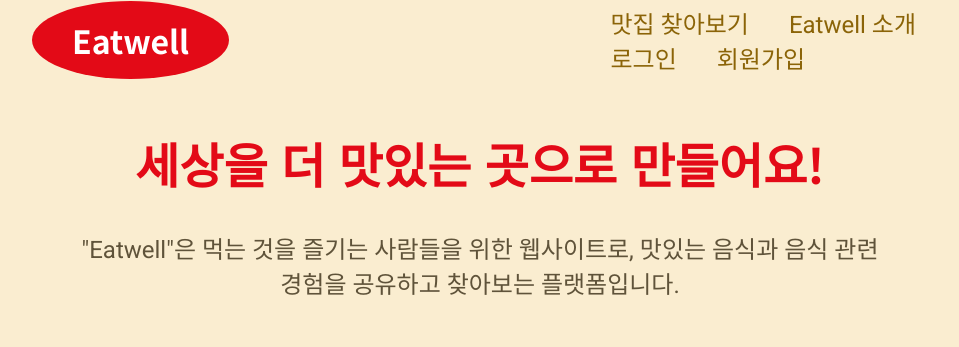
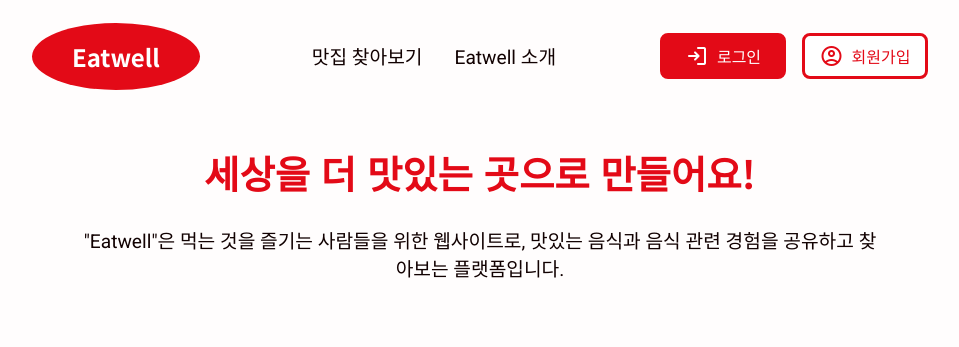
Before and after one commit to nayeongdev/EatWell, a Django app: template templates/main/about.html in a window 1280 px wide. Shown: the top 347 px of the page, without its empty margins (160-1119 px from the left). Run offline with Django 4.2, Linux system fonts and the light colour scheme; the template is opened without the code that fills it, so the values that code supplies are empty.

Commit message:
:lipstick: Style: header CSS 구현
기초 셋팅 및 header CSS 구현

```diff
--- a/static/styles/shared.css
+++ b/static/styles/shared.css
@@ -1,8 +1,38 @@
+:root {
+  --color-primary: #e30a17;
+  --color-secondary: #b50810;
+  --color-tertiary: #f52933;
+  --color-light: #fffdfd;
+  --color-gray: #bfbfbf;
+  --color-dark: #110101;
+  --color-white: #ffffff;
+  --color-error: #e2442f;
+  --color-warning: #ffc900;
+  --color-info: #86b7fe;
+  --color-success: #1ba345;
+  --border-radius: 8px;
+}
+
 body {
   font-family: 'Roboto', sans-serif;
   margin: 0;
-  background-color: rgb(250, 237, 208);
-  font-size: 1.5rem;
+  background-color: var(--color-light);
+  font-size: 1.2rem;
+}
+
+input,
+button,
+textarea {
+  font: inherit;
+}
+
+a {
+  color: var(--color-primary);
+  text-decoration: none;
+}
+
+a:hover {
+  text-decoration: underline;
 }
 
 main {
@@ -14,11 +44,11 @@ main {
 
 main h1 {
   font-family: 'Noto Sans KR', 'Roboto', sans-serif;
-  color:rgb(227, 10, 23);
+  color: var(--color-primary);
 }
 
 main p {
-  color: rgb(95, 83, 58);
+  color: var(--color-dark);
 }
 
 #main-header {
@@ -34,14 +64,15 @@ main p {
 #logo {
   font-family: 'Noto Sans KR', 'Roboto', sans-serif;
   font-weight: bold;
-  font-size: 2rem;
+  font-size: 1.5rem;
 }
 
 #logo a {
   text-decoration: none;
   color: white;
   padding: 1rem 2.5rem;
-  background-color: rgb(227, 10, 23);
+  margin-top: 10px;
+  background-color: var(--color-primary);
   border-radius: 50%;
 }
 
@@ -57,19 +88,24 @@ main p {
 }
 
 #main-header .nav-item {
-  margin-left: 1rem;
+  margin-left: 0.5rem;
 }
 
 #main-header .nav-item a {
   text-decoration: none;
-  color: rgb(139, 100, 8);
+  color: var(--color-dark);
   padding: 0.25rem 0.75rem;
   border-radius: 4px;
 }
 
 #main-header .nav-item a:hover,
 #main-header .nav-item a:active {
-  background-color: rgb(245, 222, 173);
+  border-bottom: 4px solid var(--color-primary);
+}
+
+#main-header .nav-item a:active {
+  outline: 0;
+  box-shadow: 0 0 0 0.125rem rgb(238, 57, 76, 25%);
 }
 
 #drawer-btn {
@@ -87,7 +123,7 @@ main p {
 #drawer-btn span {
   width: 2rem;
   height: 2px;
-  background-color: rgb(119, 83, 5);
+  background-color: var(--color-tertiary);
 }
 
 #mobile-drawer {
@@ -97,11 +133,11 @@ main p {
 #mobile-drawer.open {
   display: block;
   position: fixed;
-  top: 5rem;
+  top: 5.5rem;
   left: 0;
   width: 100%;
-  height: calc(100vh - 5rem);
-  background-color: rgb(43, 31, 5);
+  height: calc(100vh - 5.5rem);
+  background-color: var(--color-secondary);
 }
 
 #mobile-drawer ul {
@@ -125,12 +161,13 @@ main p {
 
 #mobile-drawer .nav-item a:hover,
 #mobile-drawer .nav-item a:active {
-  color: rgb(240, 167, 9);
+  color: var(--color-warning);
 }
 
 @media (min-width: 60rem) {
   #main-header {
     padding: 0 5%;
+    margin-top: 1rem;
   }
 
   #main-header nav {
@@ -152,3 +189,50 @@ main p {
     padding: 0 15%;
   }
 }
+
+/* btn */
+.btn {
+  padding: 0.5rem 0.75rem;
+  border-radius: var(--border-radius);
+  background-color: var(--color-white);
+  border: solid 1px var(--color-white);
+  color: var(--color-dark);
+  cursor: pointer;
+  text-decoration: none;
+  font-size: 1rem;
+  min-width: 6rem;
+  text-align: center;
+  display: flex;
+  justify-content: center;
+  align-items: center;
+  gap: 0.5rem;
+}
+
+.btn:hover {
+  text-decoration: none;
+}
+
+.btn-outline {
+  border: solid 3px var(--color-primary);
+  color: var(--color-primary);
+}
+
+.btn-primary {
+  border: solid 3px var(--color-primary);
+  background-color: var(--color-primary);
+  color: var(--color-white);
+}
+
+.btn:hover,
+.btn:focus {
+  outline: 0;
+  box-shadow: 0 0 0 0.125rem rgb(238, 57, 76, 25%);
+}
+
+.center {
+  text-align: center;
+  display: flex;
+  justify-content: center;
+  align-items: center;
+  gap: 1rem;
+}
--- a/templates/base_generic.html
+++ b/templates/base_generic.html
@@ -10,6 +10,7 @@
   <link rel="preconnect" href="https://fonts.gstatic.com" />
   <link href="https://fonts.googleapis.com/css2?family=Noto+Sans+KR:wght@700&family=Roboto:wght@400;700&display=swap"
     rel="stylesheet" />
+  <link href="https://fonts.googleapis.com/css2?family=Material+Symbols+Rounded" rel="stylesheet" />
 
   <link rel="stylesheet" href="{% static 'styles/shared.css' %}">
   <script src="{% static 'scripts/responsive.js' %}" defer></script>
@@ -34,16 +35,28 @@
           <a href="{% url 'about' %}">Eatwell 소개</a>
         </li>
       </ul>
-      <ul>
+    </nav>
+    <nav>
+      <ul class="center">
         {% if request.user.is_authenticated %}
-        <li class="nav-item"><a href="#">{{request.user | title}} 미식가님</a></li>
-        <li class="nav-item"><a href="{% url 'logout' %}">로그아웃</a></li>
+        <li class="login-item">
+          <a href="{% url 'profile' %}"><strong>{{request.user | title}}</strong> 미식가님</a>
+        </li>
+        <li class="login-item">
+          <a href="{% url 'logout' %}" class="btn btn-outline">
+            <span class="material-symbols-rounded">logout</span> 로그아웃
+          </a>
+        </li>
         {% else %}
-        <li class="nav-item">
-          <a href="{% url 'login' %}">로그인</a>
+        <li class="login-item">
+          <a href="{% url 'login' %}" class="btn btn-primary">
+            <span class="material-symbols-rounded">login</span> 로그인
+          </a>
         </li>
-        <li class="nav-item">
-          <a href="{% url 'signup' %}">회원가입</a>
+        <li class="login-item">
+          <a href="{% url 'signup' %}" class="btn btn-outline">
+            <span class="material-symbols-rounded">account_circle</span> 회원가입
+          </a>
         </li>
         {% endif %}
       </ul>
@@ -62,10 +75,10 @@
         <li class="nav-item"><a href="{% url 'logout' %}">로그아웃</a></li>
         {% else %}
         <li class="nav-item">
-          <a href="{% url 'login' %}">로그인</a>
+          <a href="{% url 'login' %}"><span class="material-symbols-rounded">login</span>로그인</a>
         </li>
         <li class="nav-item">
-          <a href="{% url 'signup' %}">회원가입</a>
+          <a href="{% url 'signup' %}"><span class="material-symbols-rounded">account_circle</span>회원가입</a>
         </li>
         {% endif %}
       </ul>
```
